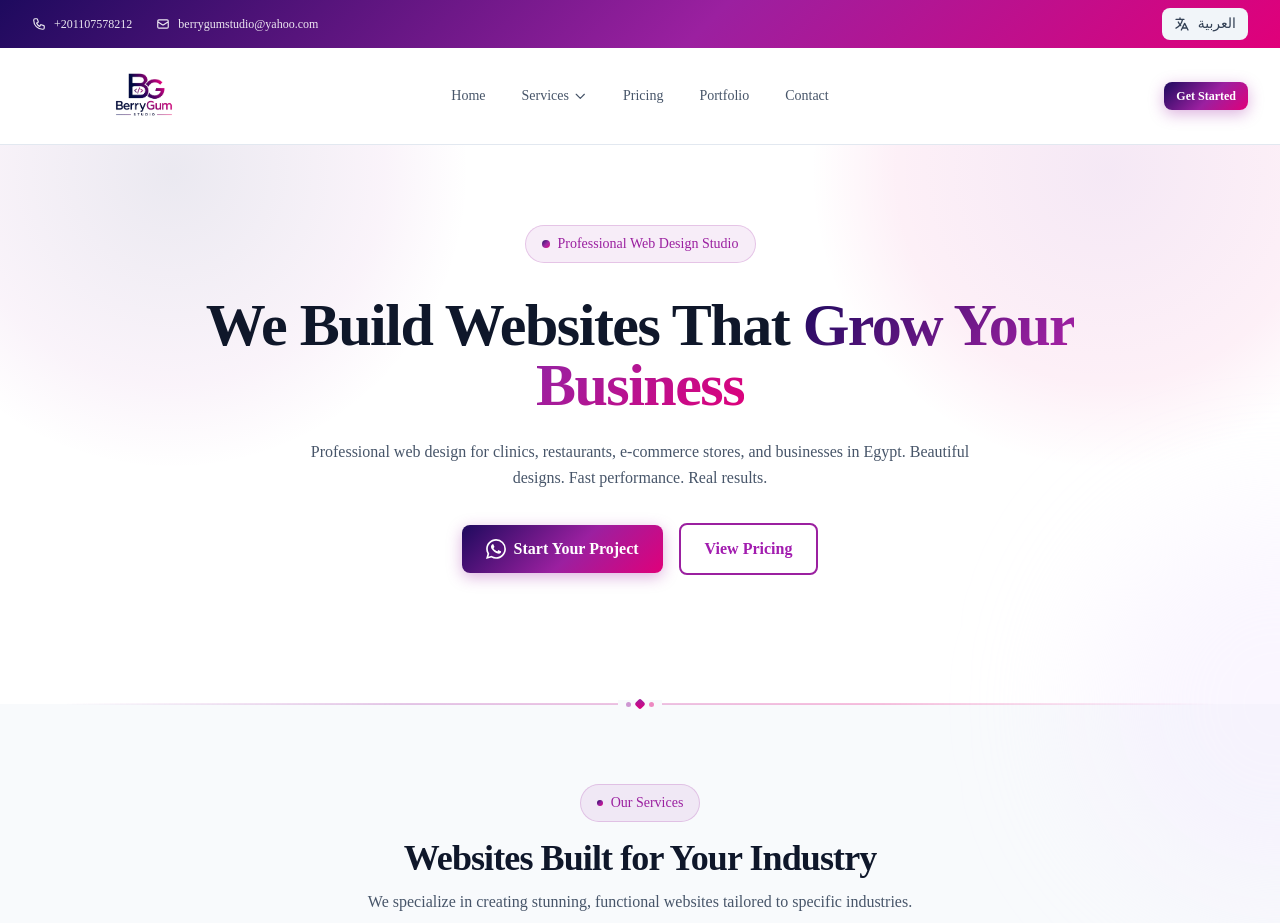
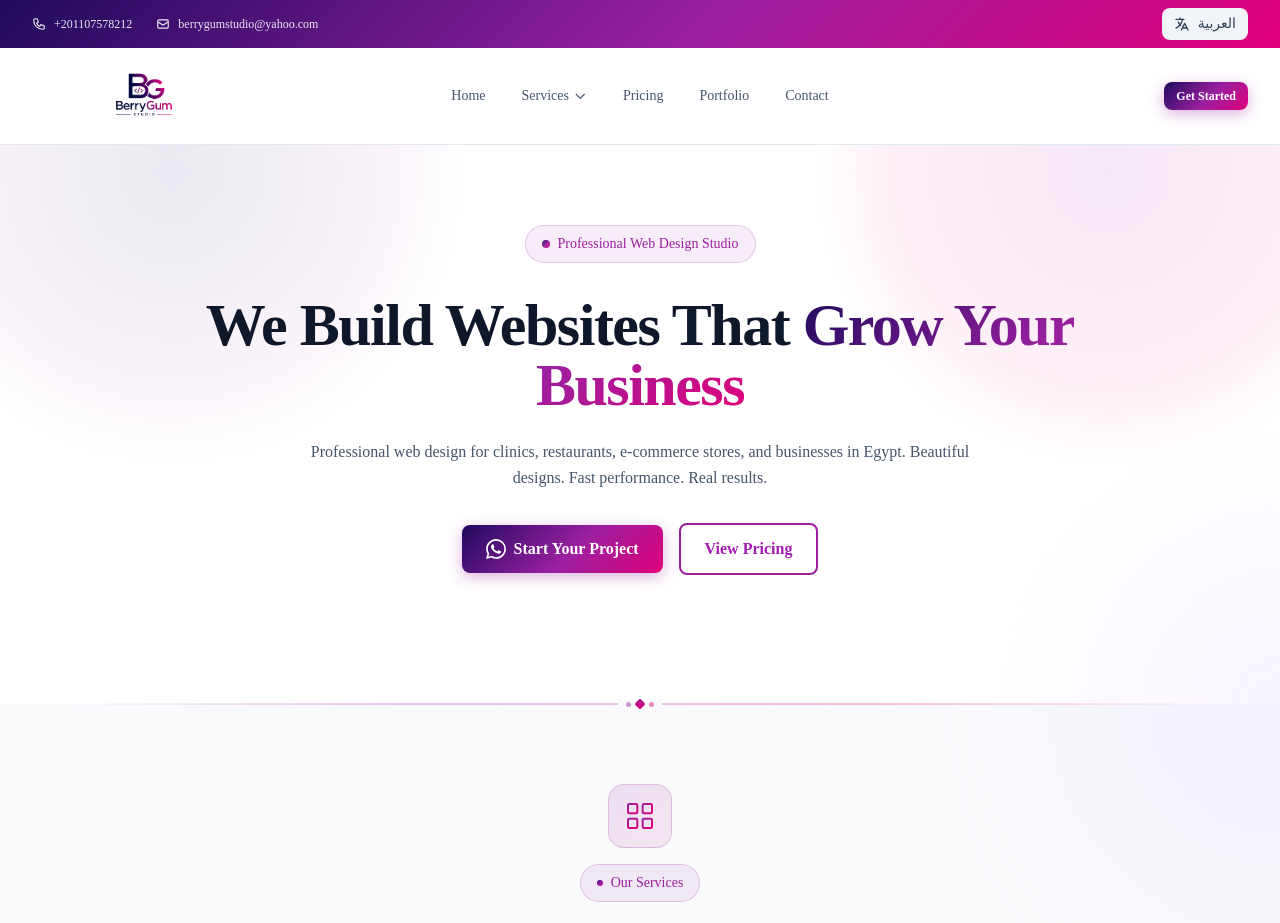
Before and after one commit to Amrwar/BerryGum, a Next.js app: page / in a window 1280 px wide. Shown: the top 923 px of the page. Built offline with nearby package versions, Linux system fonts and the light colour scheme.

Commit message:
Add branded grid icon above Our Services section header

```diff
--- a/app/page.tsx
+++ b/app/page.tsx
@@ -87,6 +87,22 @@ export default function HomePage() {
 
       {/* Services Section */}
       <Section id="services" variant="glass">
+        <div className="flex justify-center mb-4">
+          <div className="w-16 h-16 rounded-2xl flex items-center justify-center" style={{ background: "linear-gradient(135deg, rgba(155,32,160,0.12) 0%, rgba(224,0,122,0.08) 100%)", border: "1px solid rgba(155,32,160,0.2)" }}>
+            <svg className="w-8 h-8" viewBox="0 0 24 24" fill="none" strokeWidth="1.5" strokeLinecap="round" strokeLinejoin="round">
+              <defs>
+                <linearGradient id="servicesGrad" x1="0" y1="0" x2="1" y2="1">
+                  <stop offset="0%" stopColor="#9b20a0" />
+                  <stop offset="100%" stopColor="#e0007a" />
+                </linearGradient>
+              </defs>
+              <rect x="3" y="3" width="7" height="7" rx="1" stroke="url(#servicesGrad)" />
+              <rect x="14" y="3" width="7" height="7" rx="1" stroke="url(#servicesGrad)" />
+              <rect x="3" y="14" width="7" height="7" rx="1" stroke="url(#servicesGrad)" />
+              <rect x="14" y="14" width="7" height="7" rx="1" stroke="url(#servicesGrad)" />
+            </svg>
+          </div>
+        </div>
         <SectionHeader badge={t("services.badge")} title={t("services.title")} subtitle={t("services.subtitle")} />
         <div className="grid md:grid-cols-2 lg:grid-cols-4 gap-6">
           {services.map((service) => (
```
